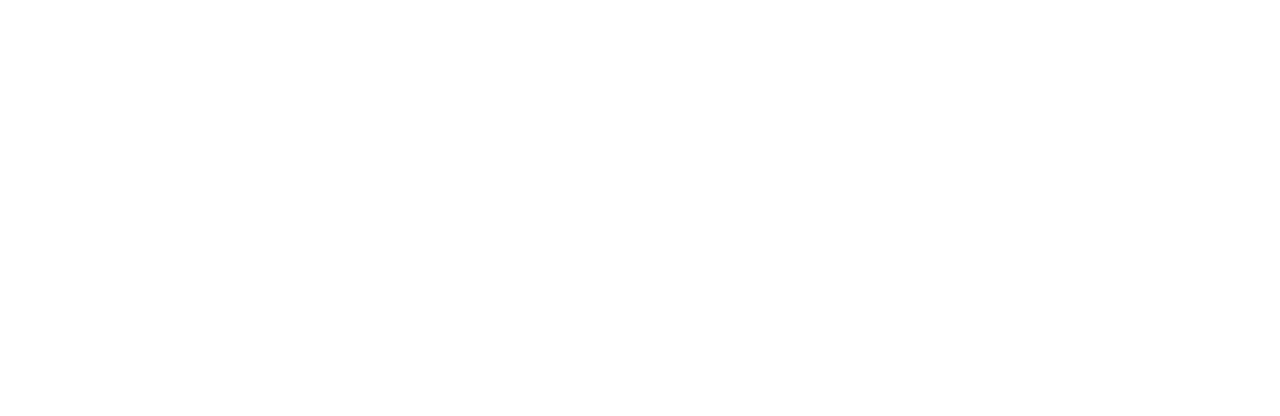
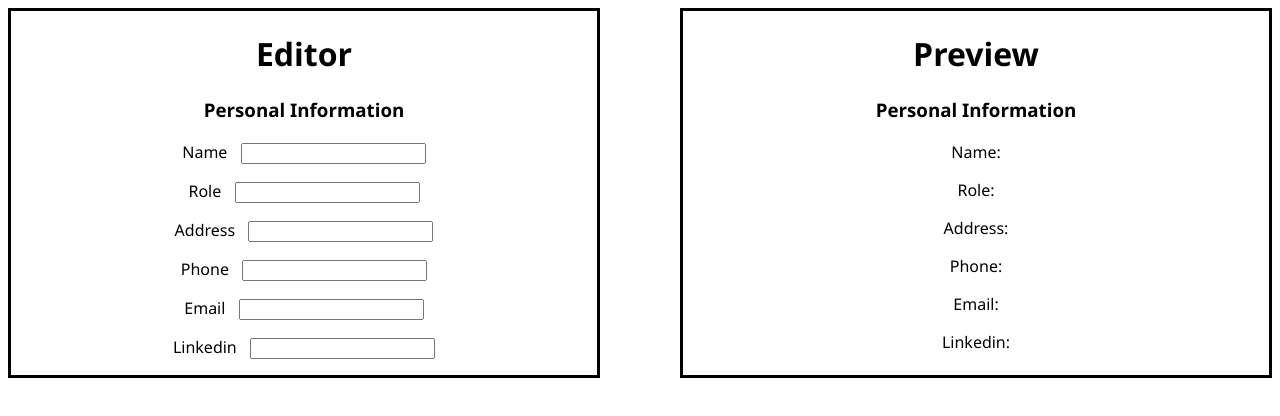
Before and after one commit to acamposcar/odin-cv, a React (Create React App) app: page / in a window 1280 px wide. Shown: the top 416 px of the page. Built offline with nearby package versions, Linux system fonts and the light colour scheme.

Commit message:
Added personal information

```diff
--- a/src/App.js
+++ b/src/App.js
@@ -1,9 +1,11 @@
 import './styles/App.css';
+import Wrapper from "./components/Wrapper";
+
 
 function App() {
   return (
     <div className="App">
-
+      <Wrapper />
     </div>
   );
 }
--- /dev/null
+++ b/src/components/Wrapper.js
@@ -0,0 +1,66 @@
+import React, { Component } from 'react';
+import PersonalInformationEditor from "./edit/PersonalInformationEditor";
+import ExperienceEditor from "./edit/ExperienceEditor";
+import PersonalInformationPreview from "./preview/PersonalInformationPreview";
+
+
+
+
+class Wrapper extends Component {
+  constructor(props) {
+    super(props);
+    this.handleChange = this.handleChange.bind(this);
+    this.state = {
+        personalName: '',
+        personalRole: '',
+        personalAddress: '',
+        personalPhone: '',
+        personalEmail: '',
+        personalLinkedin: '',
+    };
+  }
+
+  handleChange(event) {
+    this.setState({
+      [event.target.name]: event.target.value
+    });
+  }
+
+    render() {
+        const { personalName, personalEmail, personalAddress, personalLinkedin, personalPhone, personalRole } = this.state;
+
+        return (
+            <div className='wrapper'>
+
+                <div className='editor'>
+                    <h1>Editor</h1>
+                    <PersonalInformationEditor
+                        nameInput={personalName}
+                        emailInput={personalEmail}
+                        addressInput={personalAddress}
+                        linkedinInput={personalLinkedin}
+                        phoneInput={personalPhone}
+                        roleInput={personalRole}
+                        inputChange={this.handleChange}
+                    />
+
+                </div>
+
+                <div className='preview'>
+
+                    <h1>Preview</h1>
+                    <PersonalInformationPreview
+                        nameValue={personalName}
+                        emailValue={personalEmail}
+                        addressValue={personalAddress}
+                        linkedinValue={personalLinkedin}
+                        phoneValue={personalPhone}
+                        roleValue={personalRole}
+                    />
+                </div>
+            </div>
+        );
+    }
+}
+
+export default Wrapper;
--- /dev/null
+++ b/src/components/edit/ExperienceEditor.js
@@ -0,0 +1,33 @@
+import React, { Component } from 'react';
+import TextField from '../utils/TextField';
+
+
+class ExperienceEditor extends Component {
+  constructor(props) {
+    super(props);
+    this.handleSubmit = this.handleSubmit.bind(this);
+  }
+
+  handleSubmit(event) {
+    event.preventDefault();
+  }
+
+    render() {
+
+        return (
+            <div className='personal-info-editor'>
+                <h3>Personal Information</h3>
+                  <form id='personal-info-form' onSubmit={this.handleSubmit}>
+                    <TextField label='Company' name='experienceCompany' value={this.props.companyInput} inputChange={this.props.inputChange} />
+                    <TextField label='City' name='experienceCity' value={this.props.cityInput} inputChange={this.props.inputChange} />
+                    <TextField label='Role' name='experienceRole' value={this.props.roleInput} inputChange={this.props.inputChange} />
+                    <TextField label='From' name='experienceFrom' value={this.props.fromInput} inputChange={this.props.inputChange} />
+                    <TextField label='To' name='experienceTo' value={this.props.toInput} inputChange={this.props.inputChange} />
+                    <TextField label='Description' name='experienceDescription' value={this.props.descriptionInput} inputChange={this.props.inputChange} />
+                  </form>
+            </div>
+        );
+    }
+}
+
+export default ExperienceEditor;
--- /dev/null
+++ b/src/components/edit/PersonalInformationEditor.js
@@ -0,0 +1,33 @@
+import React, { Component } from 'react';
+import TextField from '../utils/TextField';
+
+
+class PersonalInformationEditor extends Component {
+  constructor(props) {
+    super(props);
+    this.handleSubmit = this.handleSubmit.bind(this);
+  }
+
+  handleSubmit(event) {
+    event.preventDefault();
+  }
+
+    render() {
+
+        return (
+            <div className='personal-info-editor'>
+                <h3>Personal Information</h3>
+                  <form id='personal-info-form' onSubmit={this.handleSubmit}>
+                    <TextField label='Name' name='personalName' value={this.props.nameInput} inputChange={this.props.inputChange} />
+                    <TextField label='Role' name='personalRole' value={this.props.roleInput} inputChange={this.props.inputChange} />
+                    <TextField label='Address' name='personalAddress' value={this.props.addressInput} inputChange={this.props.inputChange} />
+                    <TextField label='Phone' name='personalPhone' value={this.props.phoneInput} inputChange={this.props.inputChange} />
+                    <TextField label='Email' name='personalEmail' value={this.props.emailInput} inputChange={this.props.inputChange} />
+                    <TextField label='Linkedin' name='personalLinkedin' value={this.props.linkedinInput} inputChange={this.props.inputChange} />
+                  </form>
+            </div>
+        );
+    }
+}
+
+export default PersonalInformationEditor;
--- /dev/null
+++ b/src/components/preview/PersonalInformationPreview.js
@@ -0,0 +1,25 @@
+import React, { Component } from 'react';
+import TextField from '../utils/TextField';
+
+
+class PersonalInformationPreview extends Component {
+  constructor(props) {
+    super(props);
+  }
+
+    render() {
+        return (
+            <div className='personal-info-preview'>
+              <h3>Personal Information</h3>
+                <p>Name: {this.props.nameValue}</p>
+                <p>Role: {this.props.roleValue}</p>
+                <p>Address: {this.props.addressValue}</p>
+                <p>Phone: {this.props.phoneValue}</p>
+                <p>Email: {this.props.emailValue}</p>
+                <p>Linkedin: {this.props.linkedinValue}</p>
+            </div>
+        );
+    }
+}
+
+export default PersonalInformationPreview;
--- /dev/null
+++ b/src/components/utils/TextField.js
@@ -0,0 +1,16 @@
+import React, { Component } from 'react';
+
+
+class TextField extends Component {
+    render() {
+
+        return (
+            <label>
+                {this.props.label}
+                <input type='text' name={this.props.name} value={this.props.value} onChange={this.props.inputChange}  />
+            </label>
+        );
+    }
+}
+
+export default TextField;
--- a/src/styles/App.css
+++ b/src/styles/App.css
@@ -1,3 +1,25 @@
 .App {
   text-align: center;
 }
+
+label {
+  display: block;
+  margin: 1em;
+}
+
+input{
+  margin-left: 1em;
+}
+
+.wrapper{
+  display: flex;
+  flex-wrap: wrap;
+  justify-content: center;
+  gap: 5em;
+}
+
+.editor, .preview{
+  border: solid;
+  flex: 1;
+  min-width: 400px;
+}
```
